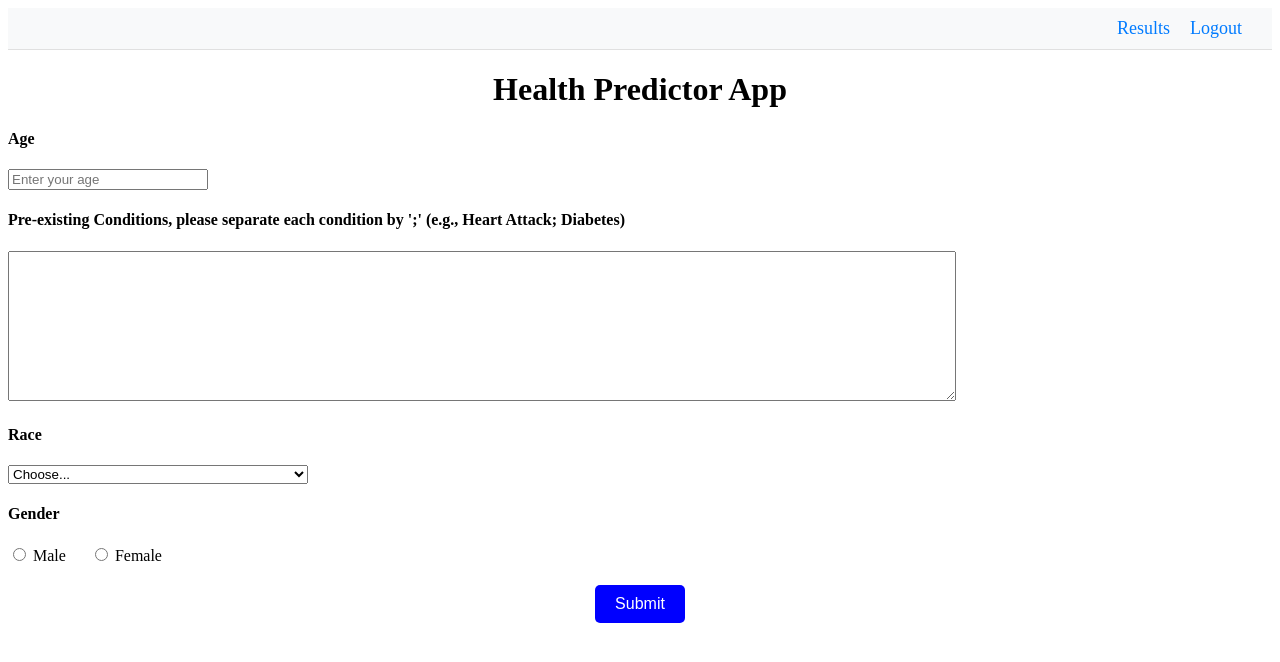
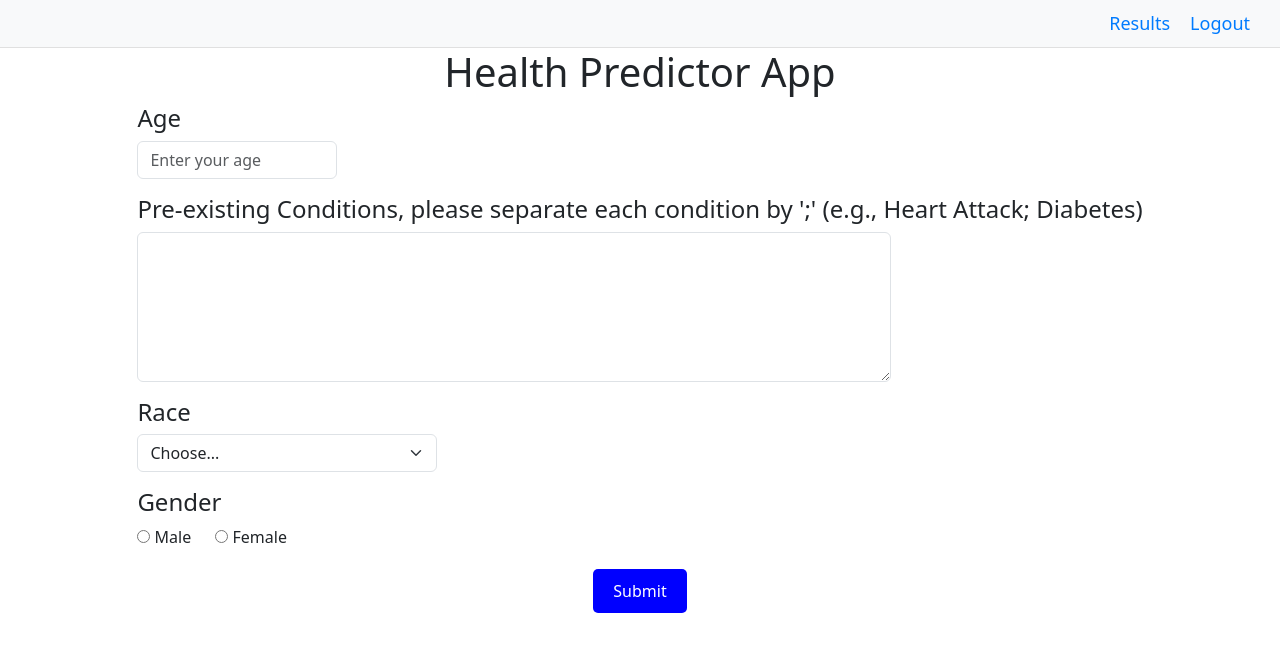
Before and after one commit to sramesh2002/CS510Project, a Django app: page / in a window 1280 px wide. Shown: the top 662 px of the page. Run offline with Django 5.2, Linux system fonts and the light colour scheme.

Commit message:
added bootstrap

```diff
--- a/src/HealthWebApp/PredictorApp/templates/home.html
+++ b/src/HealthWebApp/PredictorApp/templates/home.html
@@ -1,6 +1,8 @@
 <!DOCTYPE html>
 <html lang="en">
 <head>
+    <!-- Bootstrap CSS -->
+    <link rel="stylesheet" href="https://cdn.jsdelivr.net/npm/bootstrap@5.3.2/dist/css/bootstrap.min.css" integrity="sha384-T3c6CoIi6uLrA9TneNEoa7RxnatzjcDSCmG1MXxSR1GAsXEV/Dwwykc2MPK8M2HN" crossorigin="anonymous">
     <meta charset="UTF-8">
     <meta name="viewport" content="width=device-width, initial-scale=1.0">
     <title>Health Predictor App</title>
@@ -26,7 +28,7 @@
             display: inline-block; /* Makes the labels line up side by side */
         }
         .form-control, .form-select {
-            width: 100%; /* Ensures controls take full width of the container */
+            width: 50%; /* Ensures controls take full width of the container */
             box-sizing: border-box; /* Includes padding and border in the element's total width and height */
         }
         #conditionsTextarea {
@@ -65,6 +67,7 @@
         <a href="/logout.html">Logout</a>
     </nav>
     <h1>Health Predictor App</h1>
+        <div class="container d-flex justify-content-center">
         <form onsubmit="return validateForm()" method="post" action="{% url 'results' %}">
             {% csrf_token %}
             <h4>Age</h4>
@@ -109,6 +112,7 @@
                 <button type="submit" class="submit-button">Submit</button>
             </div>
         </form>
+    </div>
 
     <script>
         function validateForm() {
```
Lines whose indentation alone changed are shown as unchanged.
